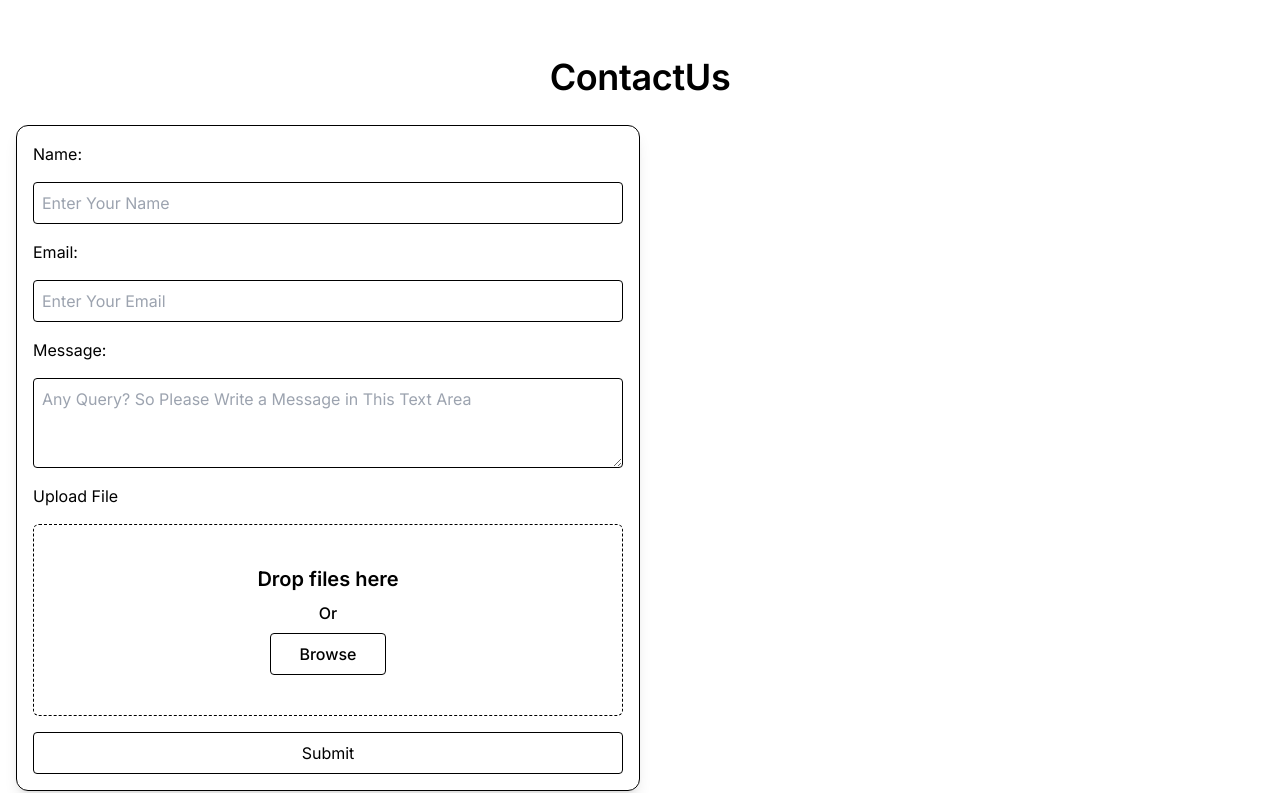
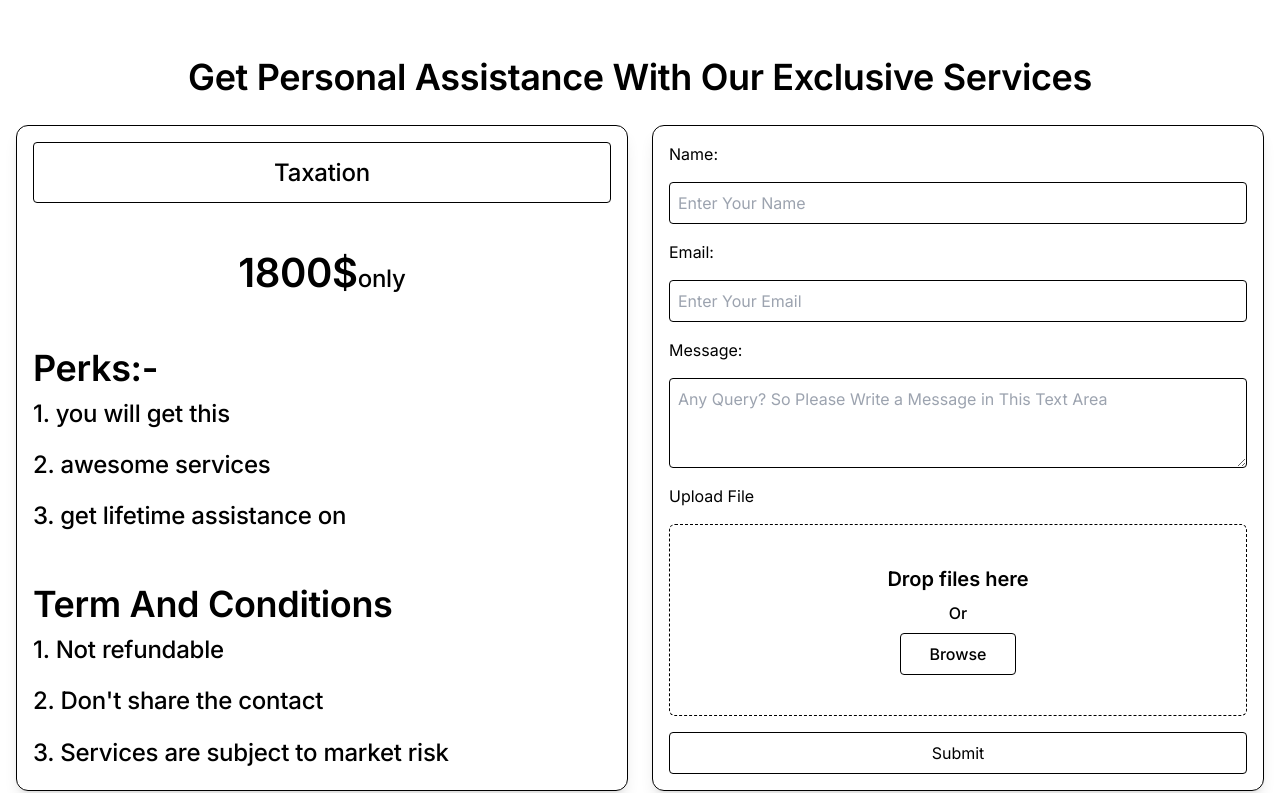
Before and after one commit to akshpatell/CA_Project, a Next.js app: page /services in a window 1280 px wide. Shown: the part 2092-2885 px from the top of the page. Built offline with nearby package versions, Linux system fonts and the light colour scheme.

Commit message:
contact form and 1800$ section is done

```diff
--- a/src/components/form/index.jsx
+++ b/src/components/form/index.jsx
@@ -4,7 +4,34 @@ import React, { useState } from "react";
 const Form = () => {
   return (
     <div className="px-container py-4 flex flex-col gap-6">
-      <div className="text-heading4 text-center">ContactUs</div>
+      <h4 className="text-heading4 text-center">
+        Get Personal Assistance With Our Exclusive Services
+      </h4>
+      <div className="flex gap-6 max-md:flex-col">
+        <div className="flex flex-col gap-4 sm:justify-between shadow-lg border border-black p-4 w-1/2 rounded-xl max-md:w-full">
+          <div className="border text-center p-2 border-black rounded text-subtitle1">
+            Taxation
+          </div>
+          <p className="text-center text-heading3">
+            1800$<span className="text-subtitle1">only</span>
+          </p>
+          <div>
+            <p className="text-heading4">Perks:-</p>
+            <div className="flex flex-col gap-2 text-subtitle1">
+              <p>1. you will get this</p>
+              <p>2. awesome services</p>
+              <p>3. get lifetime assistance on</p>
+            </div>
+          </div>
+          <div>
+            <p className="text-heading4">Term And Conditions</p>
+            <div className="flex flex-col gap-2 text-subtitle1">
+              <p>1. Not refundable</p>
+              <p>2. Don't share the contact</p>
+              <p>3. Services are subject to market risk</p>
+            </div>
+          </div>
+        </div>
         <form className="flex flex-col gap-4 shadow-lg border border-black p-4 w-1/2 rounded-xl max-md:w-full">
           <label htmlFor="name">Name:</label>
           <input
@@ -61,6 +88,7 @@ const Form = () => {
           </button>
         </form>
       </div>
+    </div>
   );
 };
 
```
Lines whose indentation alone changed are shown as unchanged.
